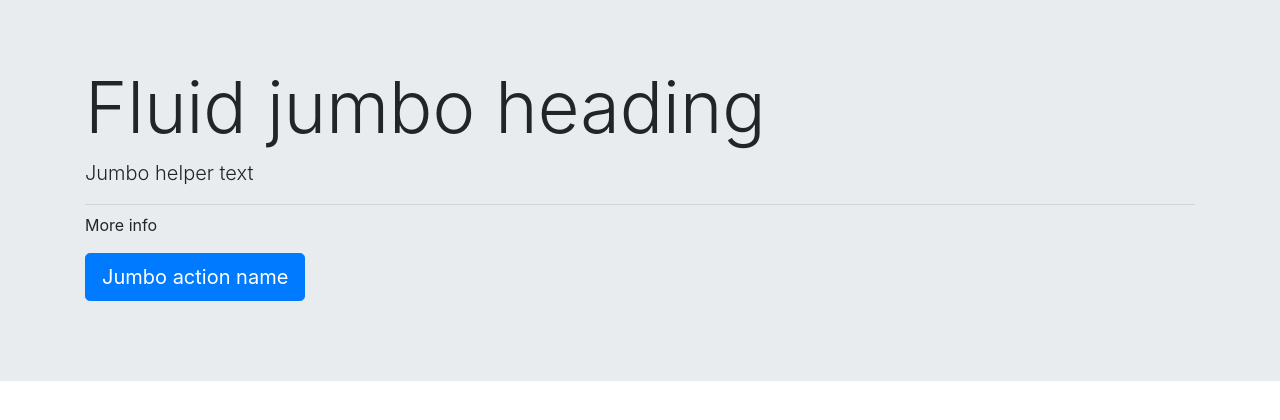
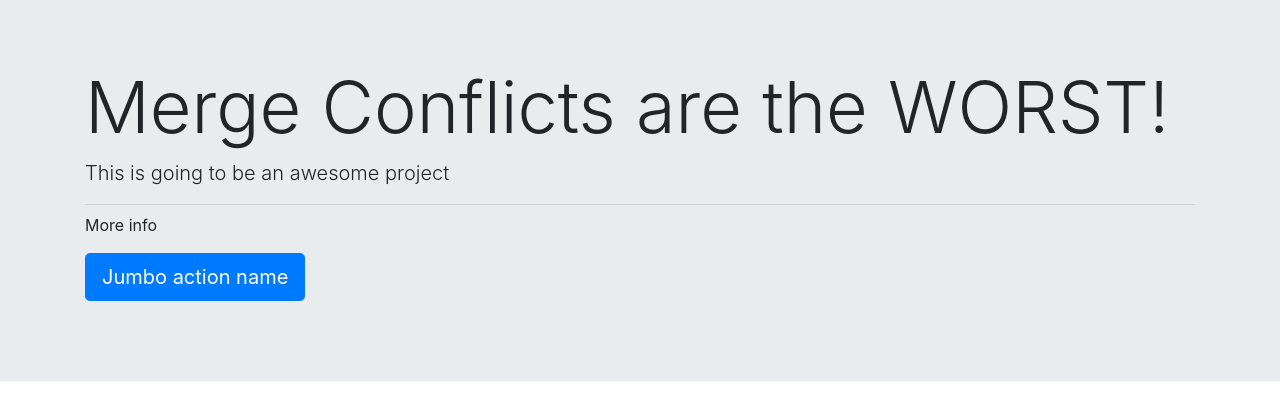
Before and after one commit to racquesta/mergeConflictDemo, a plain HTML site: page index.html in a window 1280 px wide. Drawn offline with nearby package versions, Linux system fonts and the light colour scheme.

Commit message:
changed heading

```diff
--- a/index.html
+++ b/index.html
@@ -11,8 +11,8 @@
 <body>
   <div class="jumbotron jumbotron-fluid">
     <div class="container">
-      <h1 class="display-3">Fluid jumbo heading</h1>
-      <p class="lead">Jumbo helper text</p>
+      <h1 class="display-3">Merge Conflicts are the WORST!</h1>
+      <p class="lead">This is going to be an awesome project</p>
       <hr class="my-2">
       <p>More info</p>
       <p class="lead">
```
